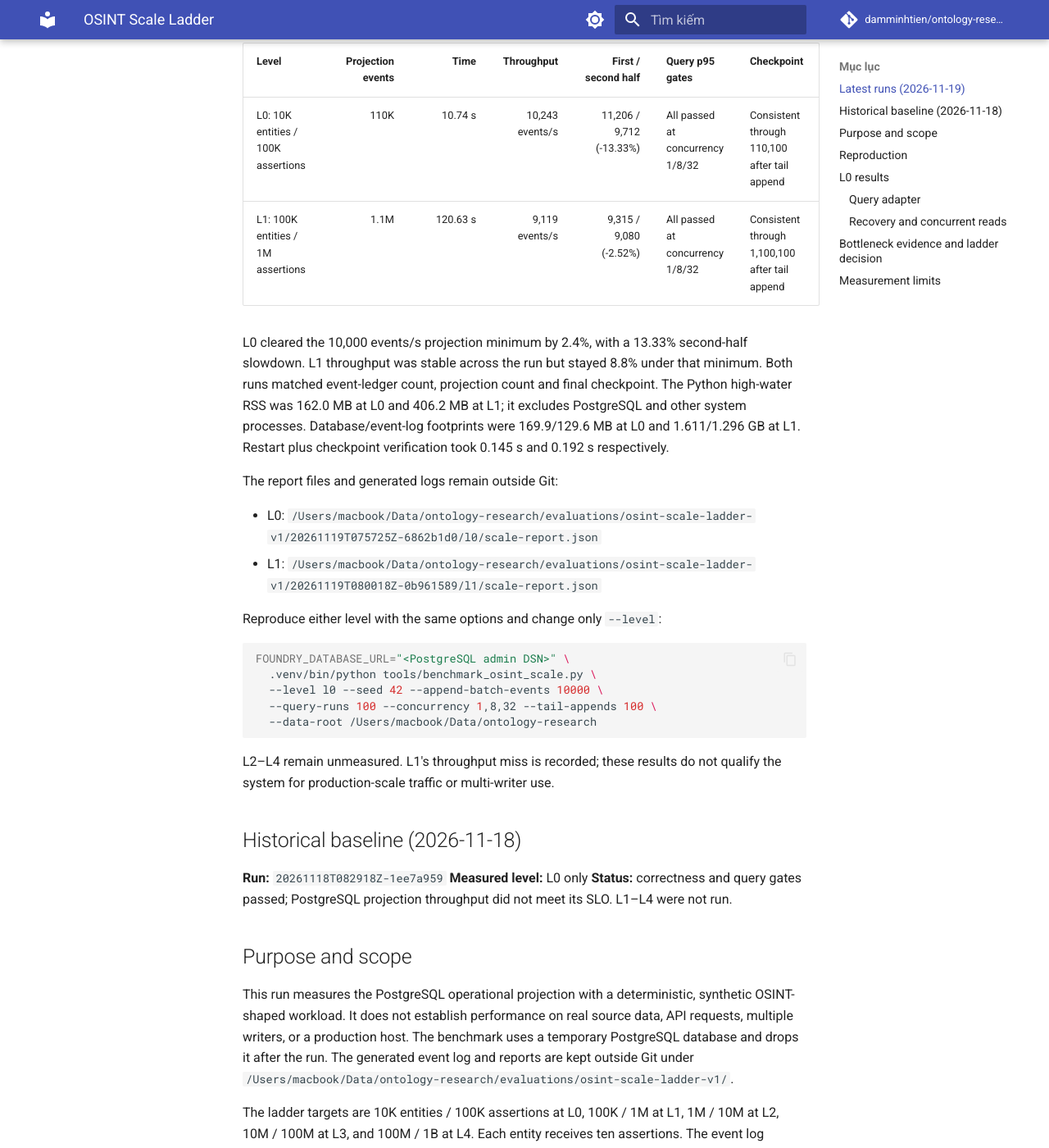
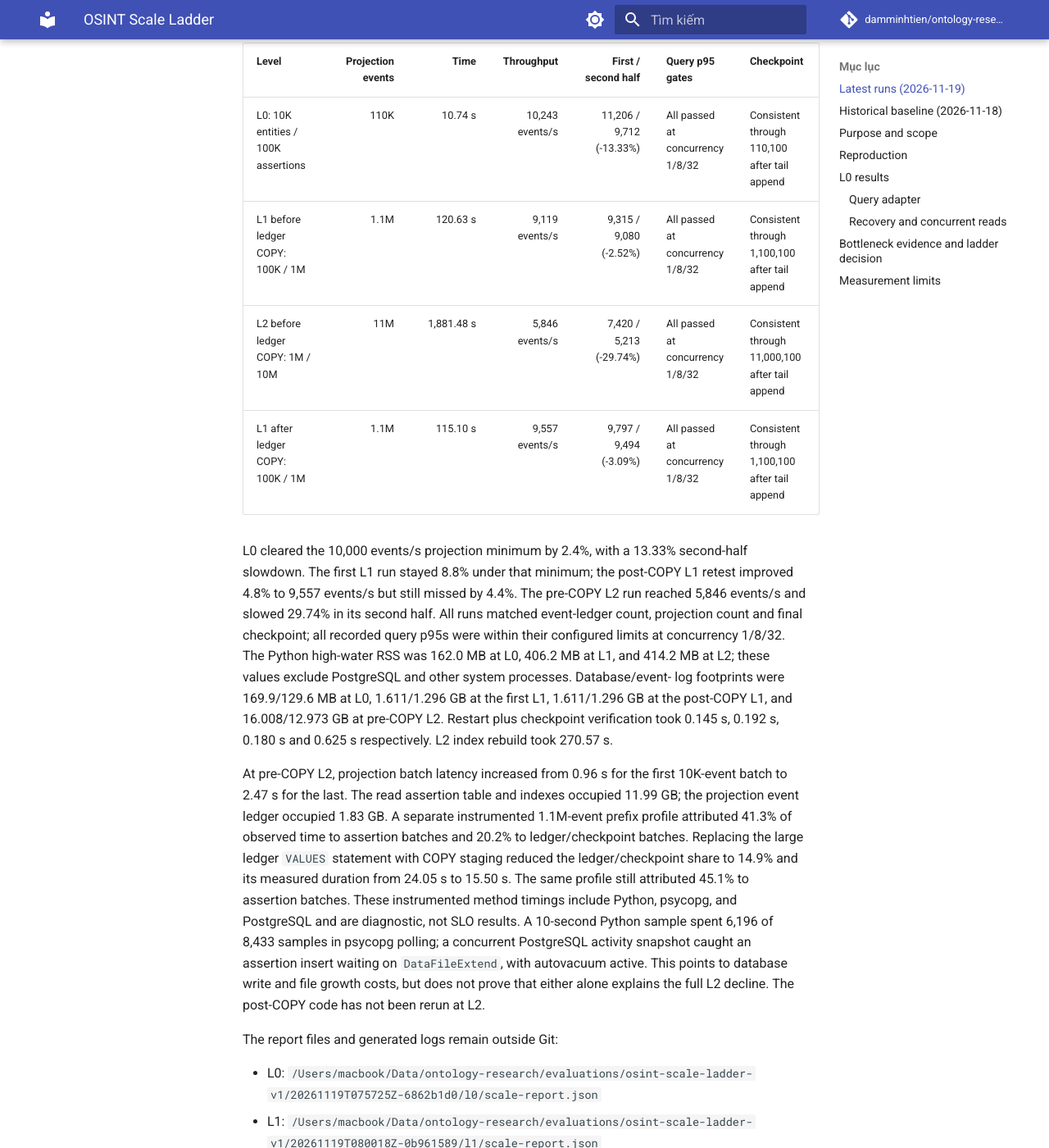
Before and after one commit to damminhtien/ontology-research, an MkDocs documentation site: the page built from docs/evaluations/osint-scale-ladder.md, in a window 1280 px wide and 1400 px high, scrolled down 371 px. Shown: the whole window at 82% size. Built offline with MkDocs 1.6.1 and Material for MkDocs 9.7.7, drawn with Linux system fonts in a browser that asks for light colours; comment, search, counter and statistics services are not loaded; some of the changed text lies outside the part shown.

Commit message:
perf(postgres): stage projection ledger batches with COPY

````diff
--- a/docs/evaluations/osint-scale-ladder.md
+++ b/docs/evaluations/osint-scale-ladder.md
@@ -2,30 +2,55 @@
 
 ## Latest runs (2026-11-19)
 
-Both runs use seed 42, PostgreSQL 18.7, Python 3.13.16, macOS 27.2.1 on an
+All runs use seed 42, PostgreSQL 18.7, Python 3.13.16, macOS 27.2.1 on an
 Apple M2 Max (12 logical CPUs, 64 GiB RAM), and the same
 `QueryService → PostgreSQL → psycopg → Python` boundary without HTTP. The
 workload is deterministic synthetic data, not crawled OSINT or a manually
-adjudicated gold set. The worktree was dirty at measurement; the report records
-base commit `3fe36247231c843dbcf9b02f75718c3a59eeed67`.
+adjudicated gold set. The pre-COPY runs used commit
+`35c5cfbdd10e4318e0b4959d0c8a305b5fafb42b`; the reports record a dirty worktree.
 
 | Level | Projection events | Time | Throughput | First / second half | Query p95 gates | Checkpoint |
 |---|---:|---:|---:|---:|---|---|
 | L0: 10K entities / 100K assertions | 110K | 10.74 s | 10,243 events/s | 11,206 / 9,712 (-13.33%) | All passed at concurrency 1/8/32 | Consistent through 110,100 after tail append |
-| L1: 100K entities / 1M assertions | 1.1M | 120.63 s | 9,119 events/s | 9,315 / 9,080 (-2.52%) | All passed at concurrency 1/8/32 | Consistent through 1,100,100 after tail append |
+| L1 before ledger COPY: 100K / 1M | 1.1M | 120.63 s | 9,119 events/s | 9,315 / 9,080 (-2.52%) | All passed at concurrency 1/8/32 | Consistent through 1,100,100 after tail append |
+| L2 before ledger COPY: 1M / 10M | 11M | 1,881.48 s | 5,846 events/s | 7,420 / 5,213 (-29.74%) | All passed at concurrency 1/8/32 | Consistent through 11,000,100 after tail append |
+| L1 after ledger COPY: 100K / 1M | 1.1M | 115.10 s | 9,557 events/s | 9,797 / 9,494 (-3.09%) | All passed at concurrency 1/8/32 | Consistent through 1,100,100 after tail append |
 
 L0 cleared the 10,000 events/s projection minimum by 2.4%, with a 13.33%
-second-half slowdown. L1 throughput was stable across the run but stayed 8.8%
-under that minimum. Both runs matched event-ledger count, projection count and
-final checkpoint. The Python high-water RSS was 162.0 MB at L0 and 406.2 MB at
-L1; it excludes PostgreSQL and other system processes. Database/event-log
-footprints were 169.9/129.6 MB at L0 and 1.611/1.296 GB at L1. Restart plus
-checkpoint verification took 0.145 s and 0.192 s respectively.
+second-half slowdown. The first L1 run stayed 8.8% under that minimum; the
+post-COPY L1 retest improved 4.8% to 9,557 events/s but still missed by 4.4%.
+The pre-COPY L2 run reached 5,846 events/s and slowed 29.74% in its second half.
+All runs matched event-ledger count, projection count and final checkpoint; all
+recorded query p95s were within their configured limits at concurrency 1/8/32.
+The Python high-water RSS was 162.0 MB at L0, 406.2 MB at L1, and 414.2 MB at
+L2; these values exclude PostgreSQL and other system processes. Database/event-
+log footprints were 169.9/129.6 MB at L0, 1.611/1.296 GB at the first L1,
+1.611/1.296 GB at the post-COPY L1, and 16.008/12.973 GB at pre-COPY L2.
+Restart plus checkpoint verification took 0.145 s, 0.192 s, 0.180 s and
+0.625 s respectively. L2 index rebuild took 270.57 s.
+
+At pre-COPY L2, projection batch latency increased from 0.96 s for the first
+10K-event batch to 2.47 s for the last. The read assertion table and indexes
+occupied 11.99 GB; the projection event ledger occupied 1.83 GB. A separate
+instrumented 1.1M-event prefix profile attributed 41.3% of observed time to
+assertion batches and 20.2% to ledger/checkpoint batches. Replacing the large
+ledger `VALUES` statement with COPY staging reduced the ledger/checkpoint share
+to 14.9% and its measured duration from 24.05 s to 15.50 s. The same profile
+still attributed 45.1% to assertion batches. These instrumented method timings
+include Python, psycopg, and PostgreSQL and are diagnostic, not SLO results.
+A 10-second Python sample spent 6,196 of 8,433 samples in psycopg polling; a
+concurrent PostgreSQL activity snapshot caught an assertion insert waiting on
+`DataFileExtend`, with autovacuum active. This points to database write and file
+growth costs, but does not prove that either alone explains the full L2 decline.
+The post-COPY code has not been rerun at L2.
 
 The report files and generated logs remain outside Git:
 
 - L0: `/Users/macbook/Data/ontology-research/evaluations/osint-scale-ladder-v1/20261119T075725Z-6862b1d0/l0/scale-report.json`
 - L1: `/Users/macbook/Data/ontology-research/evaluations/osint-scale-ladder-v1/20261119T080018Z-0b961589/l1/scale-report.json`
+- L2: `/Users/macbook/Data/ontology-research/evaluations/osint-scale-ladder-v1/20261119T081041Z-4f98b094/l2/scale-report.json`
+- L1 after ledger COPY: `/Users/macbook/Data/ontology-research/evaluations/osint-scale-ladder-v1/20261119T103315Z-f1ee4318/l1/scale-report.json`
+- Diagnostic profiles: `/Users/macbook/Data/ontology-research/evaluations/osint-scale-ladder-v1/20261119T081041Z-4f98b094/l2/profile-prefix-1.1m.json`, `profile-prefix-1.1m-copy-ledger.json`, and `python-profile-prefix-1.1m.txt`
 
 Reproduce either level with the same options and change only `--level`:
 
@@ -37,8 +62,10 @@ FOUNDRY_DATABASE_URL="<PostgreSQL admin DSN>" \
   --data-root /Users/macbook/Data/ontology-research
 ```
 
-L2–L4 remain unmeasured. L1's throughput miss is recorded; these results do
-not qualify the system for production-scale traffic or multi-writer use.
+L0 meets the projection rate threshold only narrowly. Both L1 runs and the
+pre-COPY L2 run miss it; post-COPY L2 has not been measured. L3–L4 remain
+unmeasured, so the current evidence does not qualify production-scale traffic or
+multi-writer use.
 
 ## Historical baseline (2026-11-18)
 
````
Also changed, not shown: other parts of docs/evaluations/osint-scale-ladder.md (+1 -1 lines), requirements/scale_targets.md (+27 -9 lines), roadmap.md (+1 -1 lines), 2 other files.
